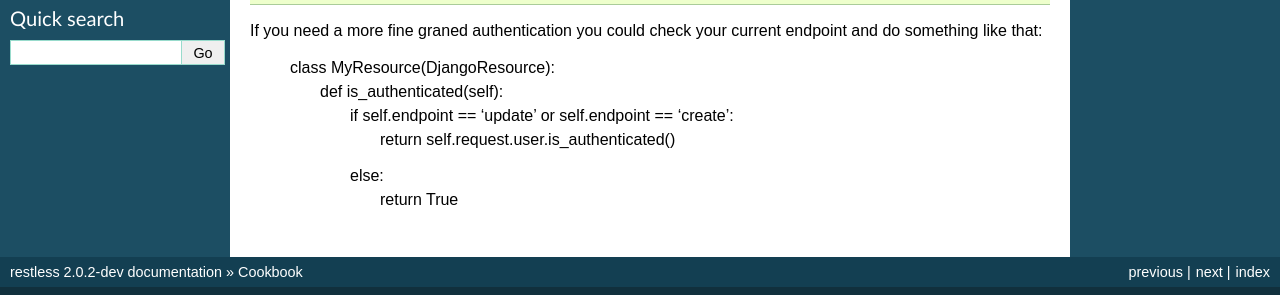
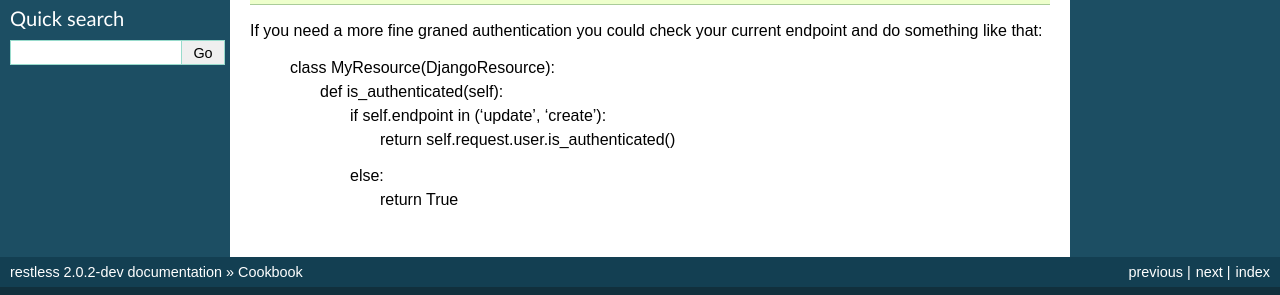
Before and after one commit to toastdriven/restless, a Sphinx documentation site: the page built from docs/cookbook.rst, in a window 1280 px wide. Shown: the part 276-571 px from the top of the page. Built offline with Sphinx 7.4.7, drawn with Linux system fonts in a browser that asks for light colours.

Commit message:
Update cookbook.rst

```diff
--- a/docs/cookbook.rst
+++ b/docs/cookbook.rst
@@ -22,7 +22,7 @@ If you need a more fine graned authentication you could check your current endpo
 
     class MyResource(DjangoResource):
         def is_authenticated(self):
-            if self.endpoint == 'update' or self.endpoint == 'create':
+            if self.endpoint in ('update', 'create'):
                 return self.request.user.is_authenticated()
             else:
                 return True
```
